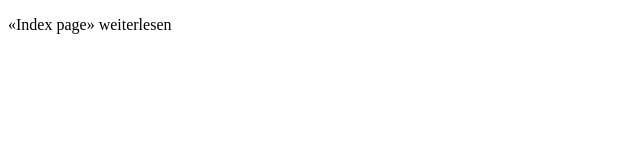
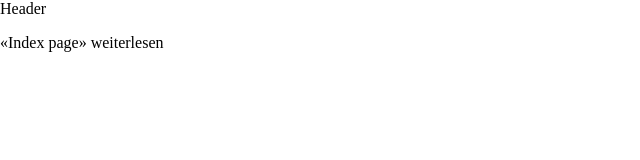
Before and after one commit to schwigri/schwigri, a Gatsby site: page / in a window 1280 px wide. Shown: the whole page, without its empty margins (0-640 px from the left). Built offline with nearby package versions, Linux system fonts and the light colour scheme; Gatsby itself is replaced by a stand-in of ours.

Commit message:
feat: add base layout

```diff
--- /dev/null
+++ b/gatsby-browser.js
@@ -0,0 +1,3 @@
+// Set common layout
+export const wrapPageElement = require("./src/utils/layout.util")
+	.wrapPageElement;
--- /dev/null
+++ b/gatsby-ssr.js
@@ -0,0 +1,3 @@
+// Set common layout
+export const wrapPageElement = require("./src/utils/layout.util")
+	.wrapPageElement;
--- a/package.json
+++ b/package.json
@@ -21,11 +21,13 @@
 		"test": "jest"
 	},
 	"dependencies": {
+		"@types/react-helmet": "^6.1.0",
 		"@types/styled-components": "^5.1.7",
 		"gatsby": "^2.32.3",
 		"lodash": "^4.17.20",
 		"react": "^16.13.1",
 		"react-dom": "^16.13.1",
+		"react-helmet": "^6.1.0",
 		"styled-components": "^5.2.1",
 		"typescript": "^4.1.5"
 	},
--- a/src/components/Context.tsx
+++ b/src/components/Context.tsx
@@ -1,10 +1,16 @@
-import { Locale } from "../.constants/localization.constants";
+import { LanguageCode, Locale } from "../.constants/localization.constants";
+import { PrismicContext } from "../.types/prismic.types";
 import React from "react";
 
 interface ContextValue {
+	lang: LanguageCode;
 	locale: Locale;
+	pageContext?: PrismicContext;
 }
 
-const Context = React.createContext<ContextValue>({ locale: Locale.en_US });
+const Context = React.createContext<ContextValue>({
+	lang: LanguageCode.en,
+	locale: Locale.en_US,
+});
 
 export { Context };
--- /dev/null
+++ b/src/components/Layout.tsx
@@ -0,0 +1,75 @@
+import { darkTheme, lightTheme } from "../utils/theme.util";
+import styled, {
+	DefaultTheme,
+	ThemeProvider,
+	createGlobalStyle,
+} from "styled-components";
+import React from "react";
+
+const MainContent = styled("div")`
+	margin: -1em 0;
+`;
+
+const MainWrapper = styled("main")`
+	padding: 1em 0;
+`;
+
+const GlobalStyle = createGlobalStyle`
+	html {
+		font-size: 62.5%;
+		text-size-adjust: 100%;
+	}
+
+	body {
+		font-size: 1.6rem;
+		margin: 0;
+	}
+`;
+
+interface Props {
+	children: React.ReactNode;
+}
+
+interface State {
+	theme: DefaultTheme;
+}
+
+class Layout extends React.Component<Props, State> {
+	constructor(props: Props) {
+		super(props);
+
+		this.state = { theme: darkTheme };
+	}
+
+	componentDidMount(): void {
+		const lightModeQuery = window.matchMedia(
+			"print, (prefers-color-scheme: light)"
+		);
+
+		const updateTheme = (): void =>
+			this.setState({ theme: lightModeQuery.matches ? lightTheme : darkTheme });
+
+		updateTheme();
+
+		lightModeQuery.addEventListener("change", updateTheme);
+	}
+
+	render(): React.ReactNode {
+		const { children } = this.props;
+		const { theme } = this.state;
+
+		return (
+			<ThemeProvider theme={theme}>
+				<GlobalStyle />
+
+				<header>Header</header>
+
+				<MainWrapper>
+					<MainContent>{children}</MainContent>
+				</MainWrapper>
+			</ThemeProvider>
+		);
+	}
+}
+
+export { Layout };
--- /dev/null
+++ b/src/utils/layout.util.tsx
@@ -0,0 +1,63 @@
+import {
+	getHtmlTitle,
+	getLanguageCode,
+	getLocale,
+	getSlug,
+} from "./localization.util";
+import { Context } from "../components/Context";
+import { Helmet } from "react-helmet";
+import { Layout } from "../components/Layout";
+import { Locale } from "../.constants/localization.constants";
+import { PrismicContext } from "../.types/prismic.types";
+import React from "react";
+
+interface PageWrapperProps {
+	element: React.ReactNode;
+	props: {
+		pageContext?: PrismicContext;
+	};
+}
+
+export const wrapPageElement = ({
+	element,
+	props,
+}: PageWrapperProps): React.ReactElement | null => {
+	const { pageContext } = props;
+	const localeString = pageContext?.locale || Locale.en_US;
+	const locale = getLocale(localeString);
+	const lang = getLanguageCode(locale);
+
+	const context = {
+		pageContext,
+		lang,
+		locale,
+	};
+
+	return (
+		<Context.Provider value={context}>
+			<Helmet>
+				<html lang={lang} />
+				<title>{getHtmlTitle(pageContext, locale)}</title>
+
+				<link
+					href={`https://www.schwigri.com${getSlug(pageContext)}`}
+					rel={"canonical"}
+				/>
+
+				{Object.values(Locale).map(altLocale => {
+					const slug = getSlug(pageContext, altLocale);
+					return (
+						<link
+							href={`https://www.schwigri.com${slug}`}
+							hrefLang={getLanguageCode(altLocale)}
+							key={altLocale}
+							rel={"alternate"}
+						/>
+					);
+				})}
+			</Helmet>
+
+			<Layout>{element}</Layout>
+		</Context.Provider>
+	);
+};
--- /dev/null
+++ b/src/utils/localization.util.ts
@@ -0,0 +1,69 @@
+import { LanguageCode, Locale } from "../.constants/localization.constants";
+import { PageType, PrismicContext } from "../.types/prismic.types";
+import { getTranslation } from "./translation.util";
+
+type SlugContext =
+	| PrismicContext
+	| {
+			date?: string;
+			locale?: string;
+			seo?: {
+				title?: string;
+			};
+			type: PageType;
+	  };
+
+export const getHtmlTitle = (
+	context?: SlugContext,
+	locale = Locale.en_US
+): string => {
+	const title = context?.seo?.title || getTranslation("home-title", locale);
+
+	switch (context?.type) {
+		default:
+			return getTranslation("title", locale, { title });
+	}
+};
+
+export const getLanguageCode = (lang?: string): LanguageCode => {
+	const code = (lang || "").substr(0, 2);
+
+	switch (code) {
+		case "de":
+			return LanguageCode.de;
+
+		case "ja":
+			return LanguageCode.ja;
+
+		default:
+			return LanguageCode.en;
+	}
+};
+
+export const getLocale = (localeCode = ""): Locale => {
+	switch (localeCode) {
+		case "de":
+		case "de_CH":
+			return Locale.de_CH;
+
+		case "ja":
+		case "ja_JP":
+			return Locale.ja_JP;
+
+		default:
+			return Locale.en_US;
+	}
+};
+
+export const getSlug = (
+	context?: SlugContext,
+	locale = Locale.en_US
+): string => {
+	const lang = getLanguageCode(locale || context?.locale);
+	const prefix = LanguageCode.en === lang ? "/" : `/${lang}/`;
+
+	switch (context?.type) {
+		default:
+			return prefix;
+	}
+};
--- /dev/null
+++ b/src/utils/theme.util.ts
@@ -0,0 +1,45 @@
+import { DefaultTheme } from "styled-components";
+
+const baseTheme = {
+	breakpoints: {
+		sm: 544,
+		md: 768,
+		lg: 1012,
+		xl: 1280,
+	},
+	fonts: {
+		code: '"JetBrans Mono", monospace',
+		copy: '"Work Sans", "M PLUS 1p", sans-serif',
+		heading: 'Prompt, "M PLUS 1p", sans-serif',
+	},
+	sizes: {
+		content: "1220px",
+		copy: "620px",
+	},
+};
+
+export const darkTheme: DefaultTheme = {
+	...baseTheme,
+	colors: {
+		accent: "#fff8db",
+		background: "#111",
+		copy: "#fff",
+		linkBorder: "rgba(255, 248, 219, 0.15)",
+		separatorShadow: "rgba(255, 255, 255, 0.5)",
+		subtitle: "#666",
+		theme: "#1467ff",
+	},
+};
+
+export const lightTheme: DefaultTheme = {
+	...baseTheme,
+	colors: {
+		accent: "#1467ff",
+		background: "#fff",
+		copy: "#333",
+		linkBorder: "rgba(20, 103, 255, 0.15)",
+		separatorShadow: "rgba(0, 0, 0, 0.25)",
+		subtitle: "#666",
+		theme: "#fff8db",
+	},
+};
```
Also changed, not shown: types/styled.d.ts (added, +30 -0 lines), src/.constants/localization.constants.ts, src/.types/prismic.types.ts (added), 1 other file.
